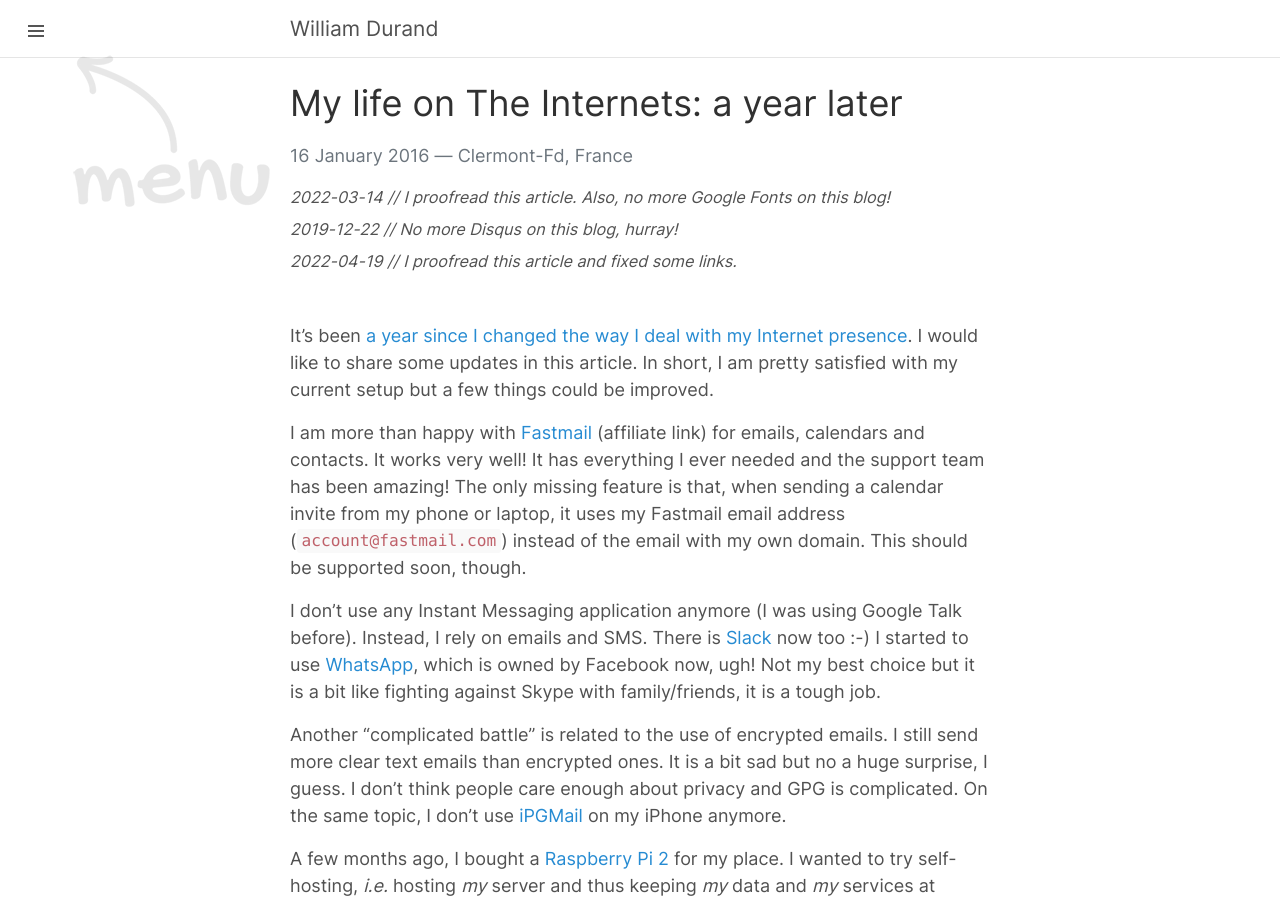
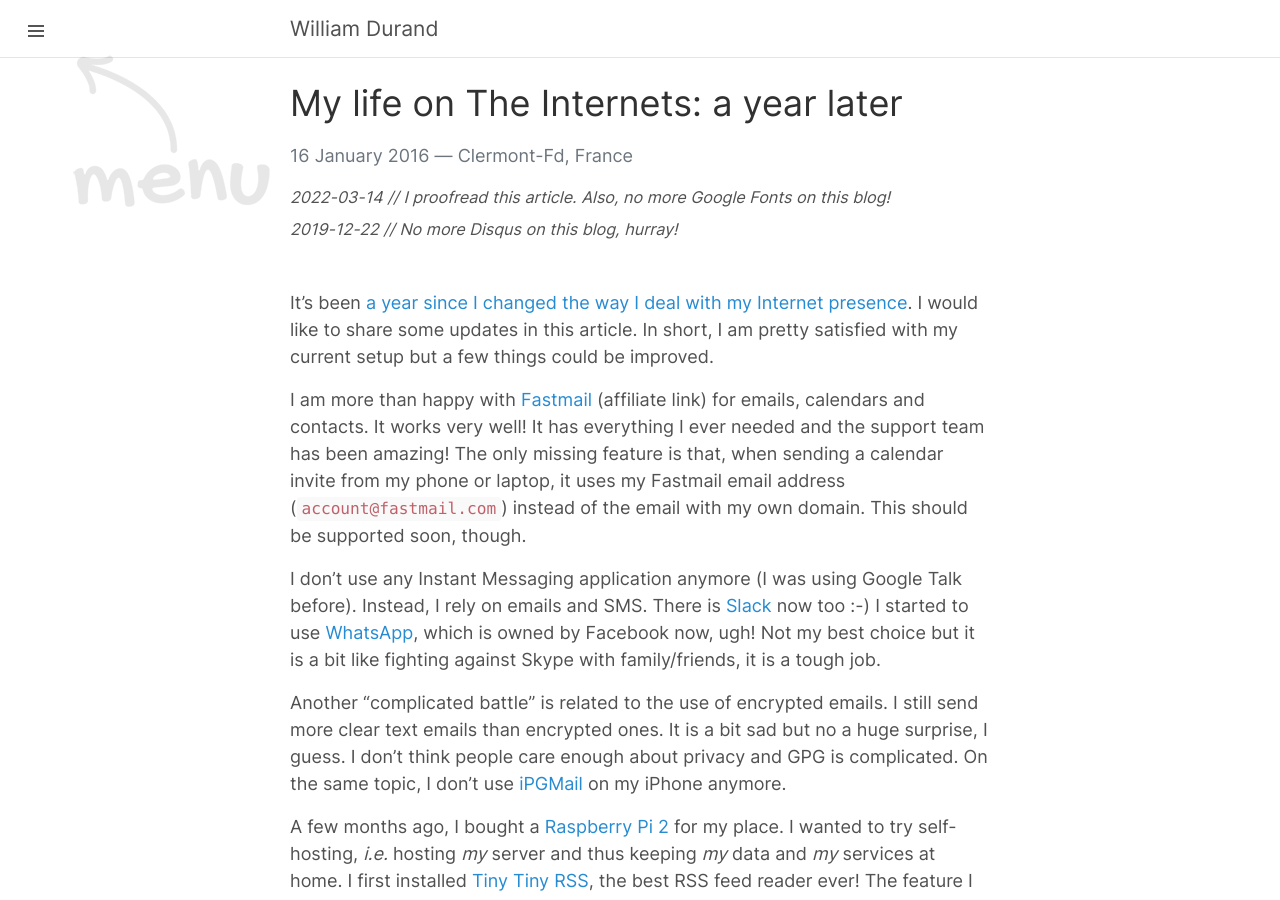
Before and after one commit to willdurand/willdurand.github.io, a Jekyll site: the page built from _posts/2016-01-16-my-life-on-the-internets-a-year-later.md, in a window 1280 px wide and 900 px high. Built offline with Jekyll 4.4.1, drawn with Linux system fonts in a browser that asks for light colours.

Commit message:
fix an update note

```diff
--- a/_posts/2016-01-16-my-life-on-the-internets-a-year-later.md
+++ b/_posts/2016-01-16-my-life-on-the-internets-a-year-later.md
@@ -4,8 +4,6 @@
 title: "My life on The Internets: a year later"
 tweet_id: 688260129322450944
 updates:
-  - date: 2022-04-19
-    content: I proofread this article and fixed some links.
   - date: 2019-12-22
     content: No more Disqus on this blog, hurray!
   - date: 2022-03-14
```
